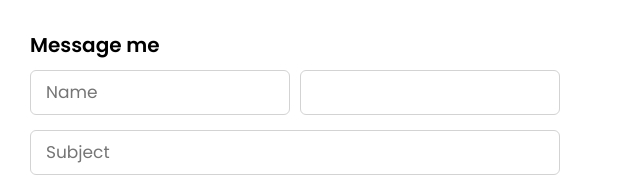
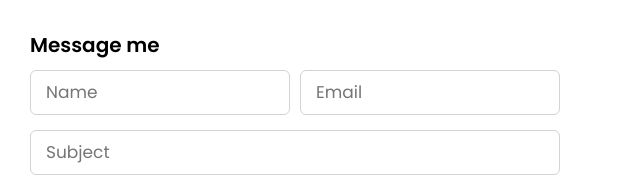
Before and after one commit to RohithGajawada45/rohithgajawada, a website: page index.html in a window 1280 px wide. Shown: the part 2947-3134 px from the top of the page, 640-1280 px from the left. Drawn offline with nearby package versions, Linux system fonts and the light colour scheme.

Commit message:
Update index.html

```diff
--- a/index.html
+++ b/index.html
@@ -176,7 +176,7 @@
                                 <input type="text" placeholder="Name" required>
                             </div>
                             <div class="field email">
-                                <input type="email"  name="email" Email" required>
+                                <input type="email" placeholder="Email" name="email" Email" required>
                             </div>
                         </div>
                         <div class="field">
```
